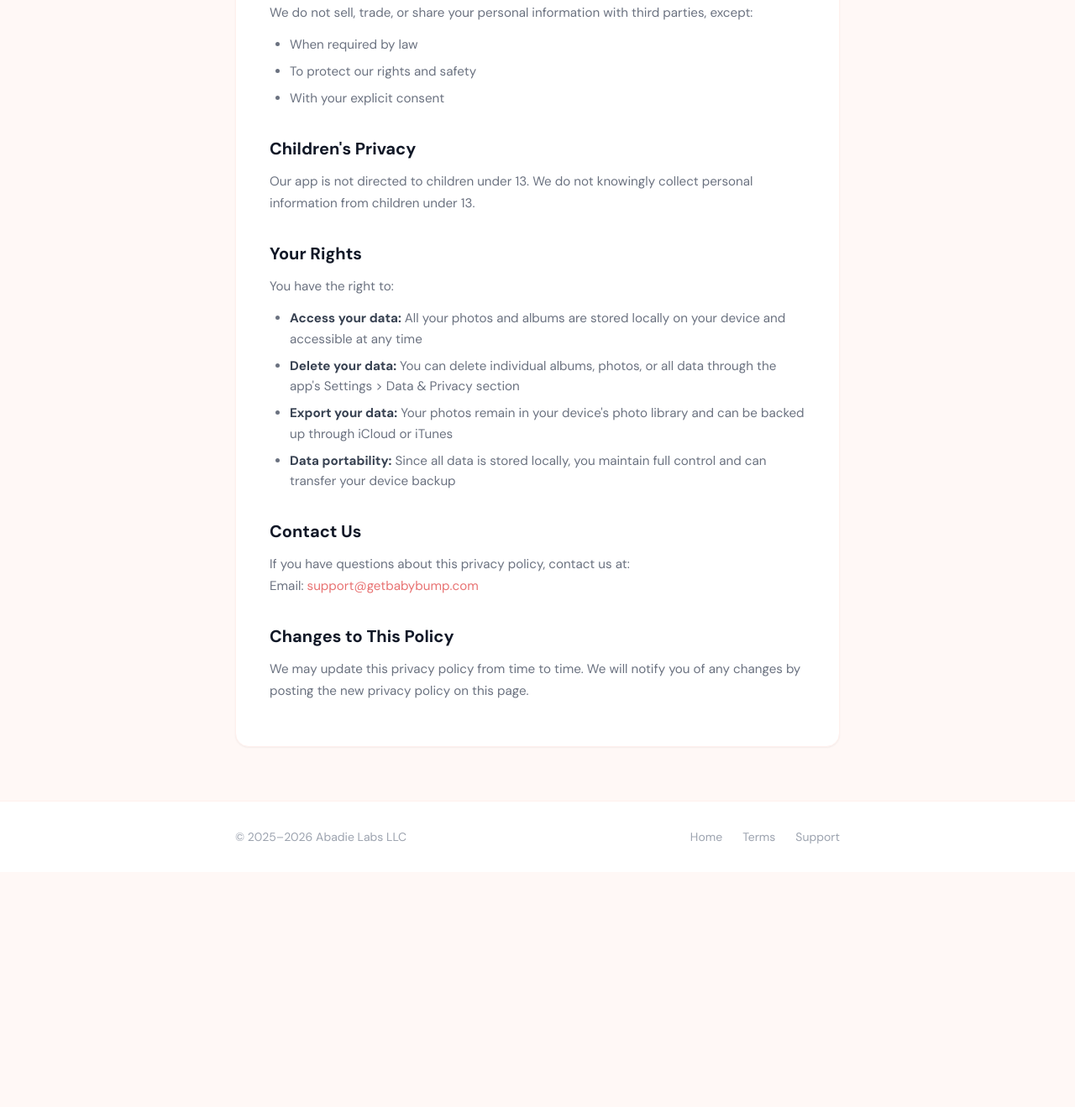
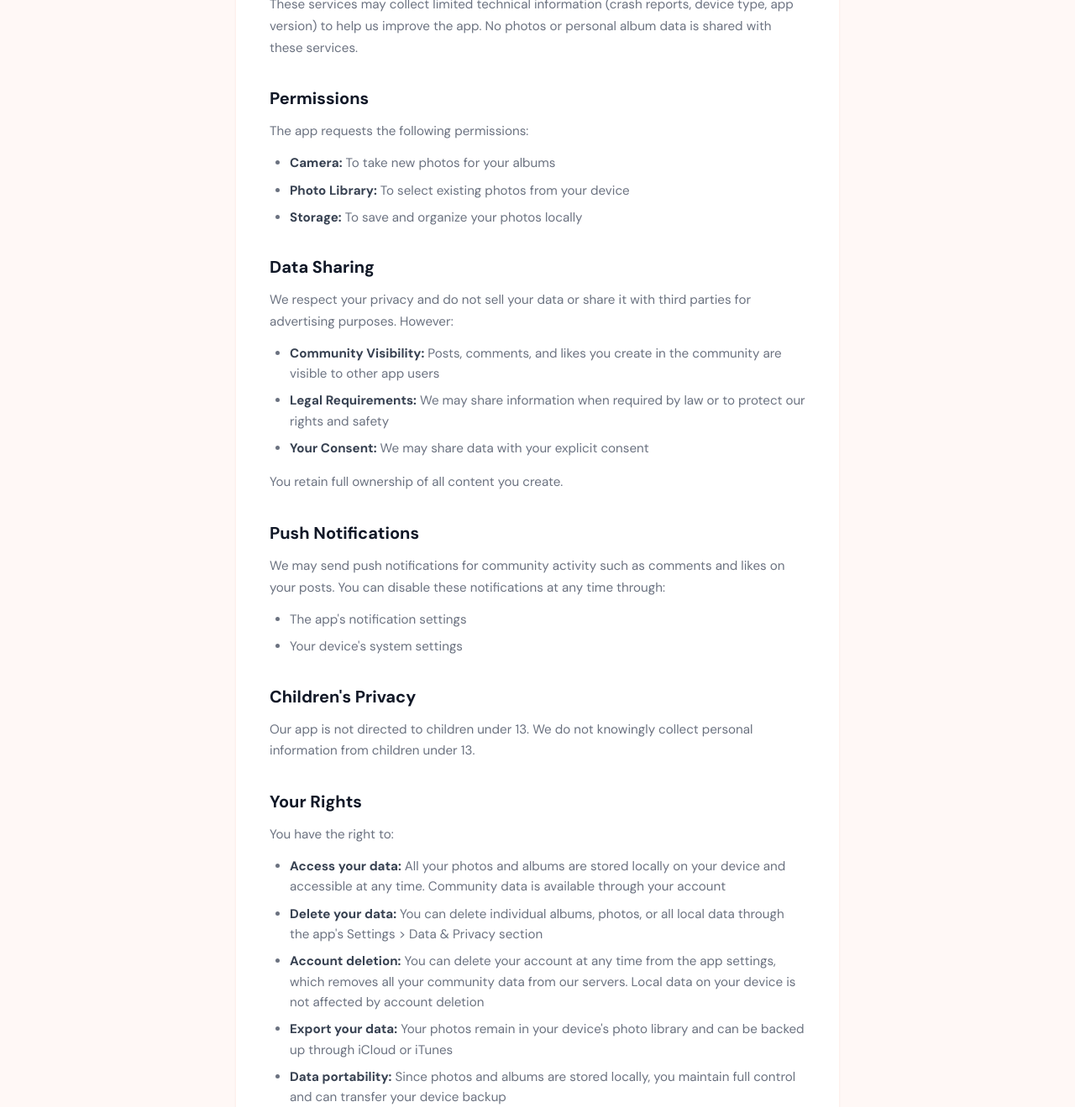
Before and after one commit to mikeabadie/baby-bump-website, a plain HTML site: page privacy-policy.html in a window 1280 px wide. Shown: the part 1481-2800 px from the top of the page at 84% size. Before the commit the page ends 2520 px from the top, so only its background shows below. Drawn offline with nearby package versions, Linux system fonts and the light colour scheme.

Commit message:
chore: update privacy policy for community features
- Add account information collection (email, display name, password hashing)
- Add community content data storage (posts, comments, likes)
- Update data storage section with AWS infrastructure details
- Add JWT token authentication information
- Clarify data sharing policies for community features
- Add account deletion rights and server data removal
- Add push notifications section for community activity
- Update last modified date to February 2026

```diff
--- a/privacy-policy.html
+++ b/privacy-policy.html
@@ -39,7 +39,7 @@
 
   <main class="max-w-3xl mx-auto px-6 py-16">
     <h1 class="text-3xl sm:text-4xl font-bold text-gray-900 mb-2">Privacy Policy</h1>
-    <p class="text-gray-400 text-sm mb-10">Last updated: October 30, 2025</p>
+    <p class="text-gray-400 text-sm mb-10">Last updated: February 2026</p>
 
     <div class="bg-white rounded-2xl p-8 sm:p-10 shadow-sm border border-blush-100 prose">
       <h2>Information We Collect</h2>
@@ -47,6 +47,9 @@
       <ul>
         <li><strong>Photos:</strong> Photos you take or select are stored locally on your device only</li>
         <li><strong>Album Data:</strong> Album names, descriptions, and organization data stored locally</li>
+        <li><strong>Account Information:</strong> When you create an account, we collect your email address and display name. Your password is securely hashed using bcrypt and never stored in plain text</li>
+        <li><strong>Sign-In Services:</strong> When you sign in with Apple or Google, we receive your email address and name from these providers</li>
+        <li><strong>Community Content:</strong> Posts, comments, and likes you create in the community are stored on our secure servers and visible to other app users</li>
         <li><strong>App Usage:</strong> Basic analytics to improve app performance (optional)</li>
       </ul>
 
@@ -58,7 +61,12 @@
       </ul>
 
       <h2>Data Storage</h2>
-      <p>All your photos and personal data are stored locally on your device. We do not upload your photos to our servers or any cloud service without your explicit consent.</p>
+      <p>Your data is stored in two ways:</p>
+      <ul>
+        <li><strong>Local Data:</strong> Photos, albums, and health logs remain stored locally on your device and are never uploaded to our servers</li>
+        <li><strong>Community Data:</strong> Account information, posts, comments, and likes are stored on secure servers in the United States using Amazon Web Services (AWS) infrastructure</li>
+        <li><strong>Authentication:</strong> We use JWT tokens for secure authentication, which are stored securely on your device</li>
+      </ul>
 
       <h2>Third-Party Services</h2>
       <p>We use the following third-party services:</p>
@@ -78,11 +86,19 @@
       </ul>
 
       <h2>Data Sharing</h2>
-      <p>We do not sell, trade, or share your personal information with third parties, except:</p>
+      <p>We respect your privacy and do not sell your data or share it with third parties for advertising purposes. However:</p>
       <ul>
-        <li>When required by law</li>
-        <li>To protect our rights and safety</li>
-        <li>With your explicit consent</li>
+        <li><strong>Community Visibility:</strong> Posts, comments, and likes you create in the community are visible to other app users</li>
+        <li><strong>Legal Requirements:</strong> We may share information when required by law or to protect our rights and safety</li>
+        <li><strong>Your Consent:</strong> We may share data with your explicit consent</li>
+      </ul>
+      <p>You retain full ownership of all content you create.</p>
+
+      <h2>Push Notifications</h2>
+      <p>We may send push notifications for community activity such as comments and likes on your posts. You can disable these notifications at any time through:</p>
+      <ul>
+        <li>The app's notification settings</li>
+        <li>Your device's system settings</li>
       </ul>
 
       <h2>Children's Privacy</h2>
@@ -91,10 +107,11 @@
       <h2>Your Rights</h2>
       <p>You have the right to:</p>
       <ul>
-        <li><strong>Access your data:</strong> All your photos and albums are stored locally on your device and accessible at any time</li>
-        <li><strong>Delete your data:</strong> You can delete individual albums, photos, or all data through the app's Settings &gt; Data &amp; Privacy section</li>
+        <li><strong>Access your data:</strong> All your photos and albums are stored locally on your device and accessible at any time. Community data is available through your account</li>
+        <li><strong>Delete your data:</strong> You can delete individual albums, photos, or all local data through the app's Settings &gt; Data &amp; Privacy section</li>
+        <li><strong>Account deletion:</strong> You can delete your account at any time from the app settings, which removes all your community data from our servers. Local data on your device is not affected by account deletion</li>
         <li><strong>Export your data:</strong> Your photos remain in your device's photo library and can be backed up through iCloud or iTunes</li>
-        <li><strong>Data portability:</strong> Since all data is stored locally, you maintain full control and can transfer your device backup</li>
+        <li><strong>Data portability:</strong> Since photos and albums are stored locally, you maintain full control and can transfer your device backup</li>
       </ul>
 
       <h2>Contact Us</h2>
```
